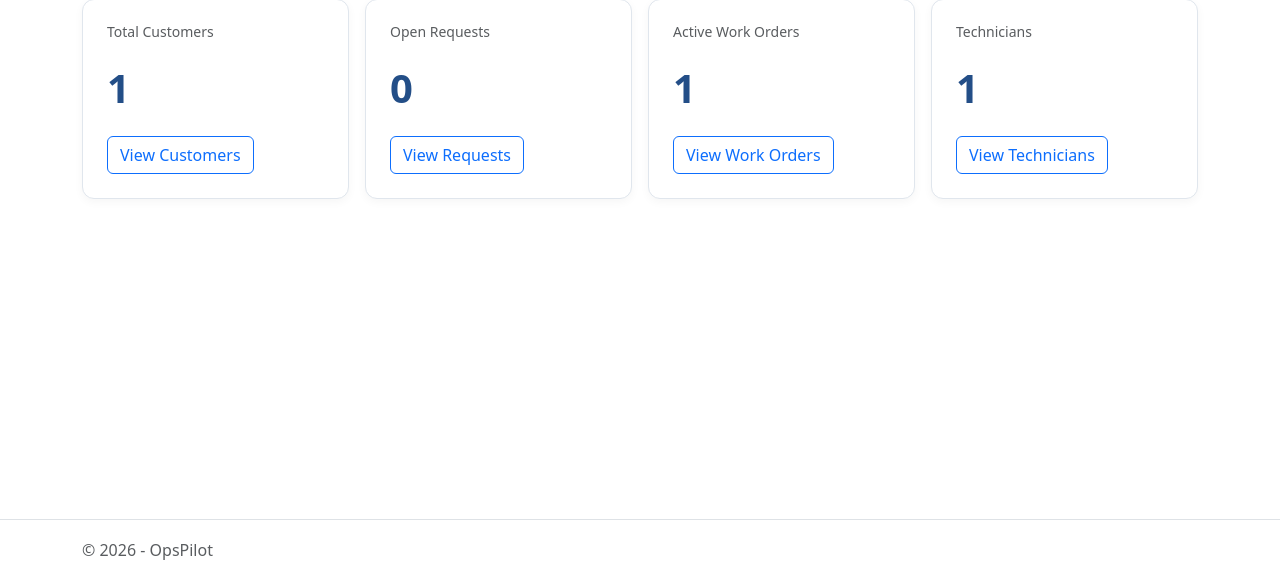
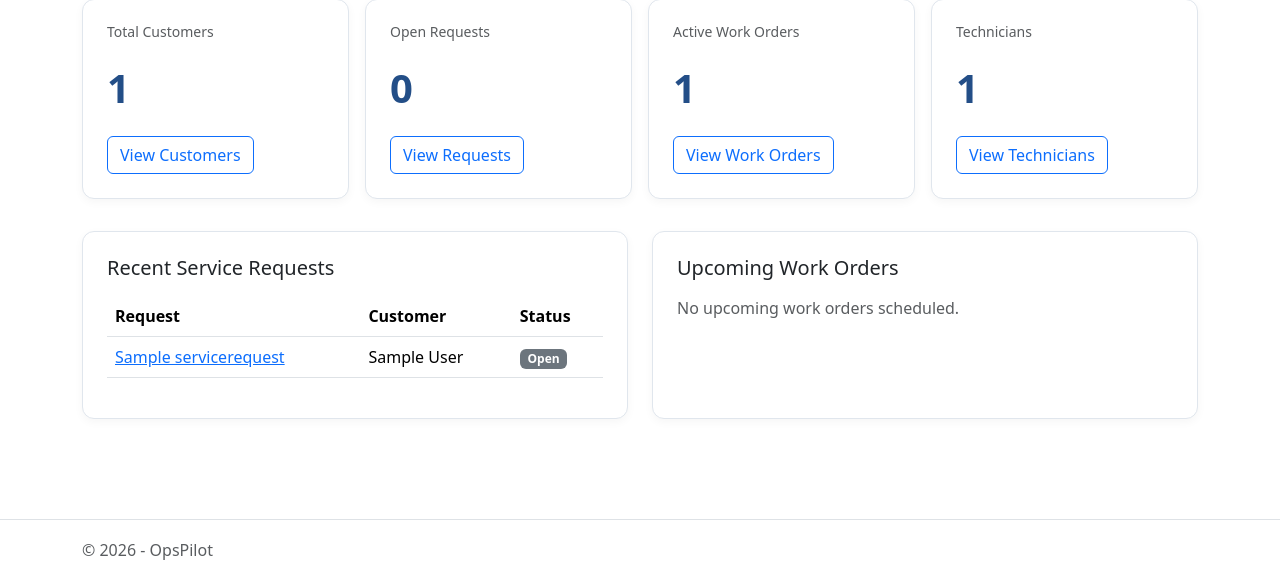
Before and after one commit to LilliaParenteau/SiteActionLedger, an ASP.NET Core app: page / in a window 1280 px wide. Shown: the part 220-800 px from the top of the page. Run offline with ASP.NET Core 8, Linux system fonts and the light colour scheme; tables that the repository leaves empty hold one stand-in row (values such as "Sample post"); style sheets or scripts are compiled from the project's sources.

Commit message:
Add recent requests and upcoming work orders to dashboard

```diff
--- a/Controllers/HomeController.cs
+++ b/Controllers/HomeController.cs
@@ -17,6 +17,8 @@ namespace OpsPilot.Controllers
 
         public async Task<IActionResult> Index()
         {
+            var today = DateTime.Today;
+
             var dashboard = new DashboardViewModel
             {
                 CustomerCount = await _context.Customers.CountAsync(),
@@ -27,7 +29,23 @@ namespace OpsPilot.Controllers
                 ActiveWorkOrderCount = await _context.WorkOrders
                     .CountAsync(w => w.Status != "Completed"),
 
-                TechnicianCount = await _context.Technicians.CountAsync()
+                TechnicianCount = await _context.Technicians.CountAsync(),
+
+                RecentRequests = await _context.ServiceRequests
+                    .Include(r => r.Customer)
+                    .OrderByDescending(r => r.CreatedAt)
+                    .Take(5)
+                    .ToListAsync(),
+
+                UpcomingWorkOrders = await _context.WorkOrders
+                    .Include(w => w.ServiceRequest)
+                    .Include(w => w.Technician)
+                    .Where(w => w.ScheduledDate.HasValue &&
+                                w.ScheduledDate.Value >= today &&
+                                w.Status != "Completed")
+                    .OrderBy(w => w.ScheduledDate)
+                    .Take(5)
+                    .ToListAsync()
             };
 
             return View(dashboard);
--- a/Models/DashboardViewModel.cs
+++ b/Models/DashboardViewModel.cs
@@ -9,5 +9,9 @@ namespace OpsPilot.Models
         public int ActiveWorkOrderCount { get; set; }
 
         public int TechnicianCount { get; set; }
+
+        public List<ServiceRequest> RecentRequests { get; set; } = new();
+
+        public List<WorkOrder> UpcomingWorkOrders { get; set; } = new();
     }
 }
--- a/Views/Home/Index.cshtml
+++ b/Views/Home/Index.cshtml
@@ -74,4 +74,123 @@
             </div>
         </div>
     </div>
+
+    <div class="row g-4 mt-2">
+        <div class="col-lg-6">
+            <div class="card dashboard-card h-100">
+                <div class="card-body">
+                    <h5 class="mb-3">Recent Service Requests</h5>
+
+                    @if (!Model.RecentRequests.Any())
+                    {
+                        <p class="text-muted">
+                            No service requests available.
+                        </p>
+                    }
+                    else
+                    {
+                        <div class="table-responsive">
+                            <table class="table table-hover align-middle">
+                                <thead>
+                                    <tr>
+                                        <th>Request</th>
+                                        <th>Customer</th>
+                                        <th>Status</th>
+                                    </tr>
+                                </thead>
+                                <tbody>
+                                    @foreach (var request in Model.RecentRequests)
+                                    {
+                                        <tr>
+                                            <td>
+                                                <a asp-controller="ServiceRequests"
+                                                   asp-action="Details"
+                                                   asp-route-id="@request.Id">
+                                                    @request.Title
+                                                </a>
+                                            </td>
+
+                                            <td>@request.Customer?.Name</td>
+
+                                            <td>
+                                                @if (request.Status == "Completed")
+                                                {
+                                                    <span class="badge bg-success">
+                                                        Completed
+                                                    </span>
+                                                }
+                                                else if (request.Status == "In Progress")
+                                                {
+                                                    <span class="badge bg-primary">
+                                                        In Progress
+                                                    </span>
+                                                }
+                                                else
+                                                {
+                                                    <span class="badge bg-secondary">
+                                                        Open
+                                                    </span>
+                                                }
+                                            </td>
+                                        </tr>
+                                    }
+                                </tbody>
+                            </table>
+                        </div>
+                    }
+                </div>
+            </div>
+        </div>
+
+        <div class="col-lg-6">
+            <div class="card dashboard-card h-100">
+                <div class="card-body">
+                    <h5 class="mb-3">Upcoming Work Orders</h5>
+
+                    @if (!Model.UpcomingWorkOrders.Any())
+                    {
+                        <p class="text-muted">
+                            No upcoming work orders scheduled.
+                        </p>
+                    }
+                    else
+                    {
+                        <div class="table-responsive">
+                            <table class="table table-hover align-middle">
+                                <thead>
+                                    <tr>
+                                        <th>Work Order</th>
+                                        <th>Technician</th>
+                                        <th>Date</th>
+                                    </tr>
+                                </thead>
+                                <tbody>
+                                    @foreach (var order in Model.UpcomingWorkOrders)
+                                    {
+                                        <tr>
+                                            <td>
+                                                <a asp-controller="WorkOrders"
+                                                   asp-action="Details"
+                                                   asp-route-id="@order.Id">
+                                                    @order.ServiceRequest?.Title
+                                                </a>
+                                            </td>
+
+                                            <td>
+                                                @(order.Technician?.Name ?? "Unassigned")
+                                            </td>
+
+                                            <td>
+                                                @order.ScheduledDate?.ToString("MM/dd/yyyy")
+                                            </td>
+                                        </tr>
+                                    }
+                                </tbody>
+                            </table>
+                        </div>
+                    }
+                </div>
+            </div>
+        </div>
+    </div>
 </div>
```
